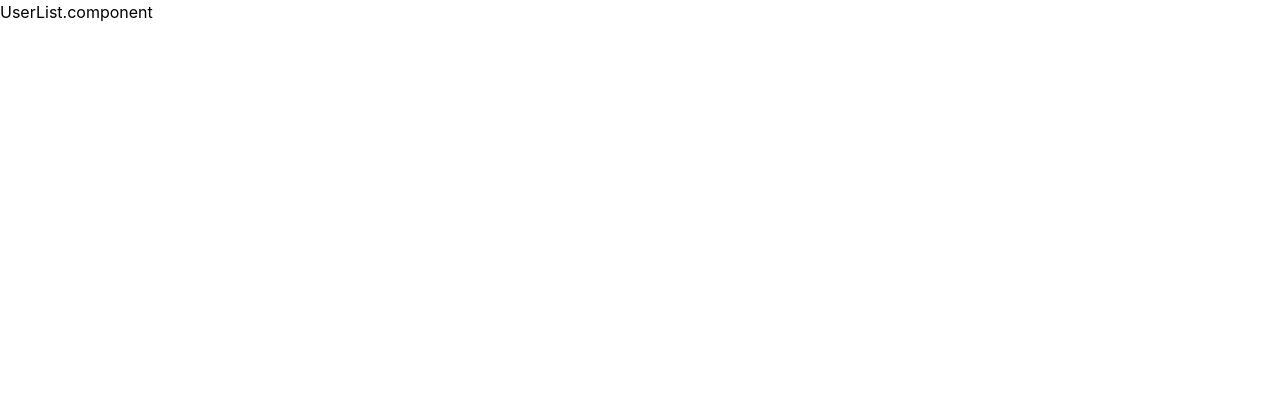
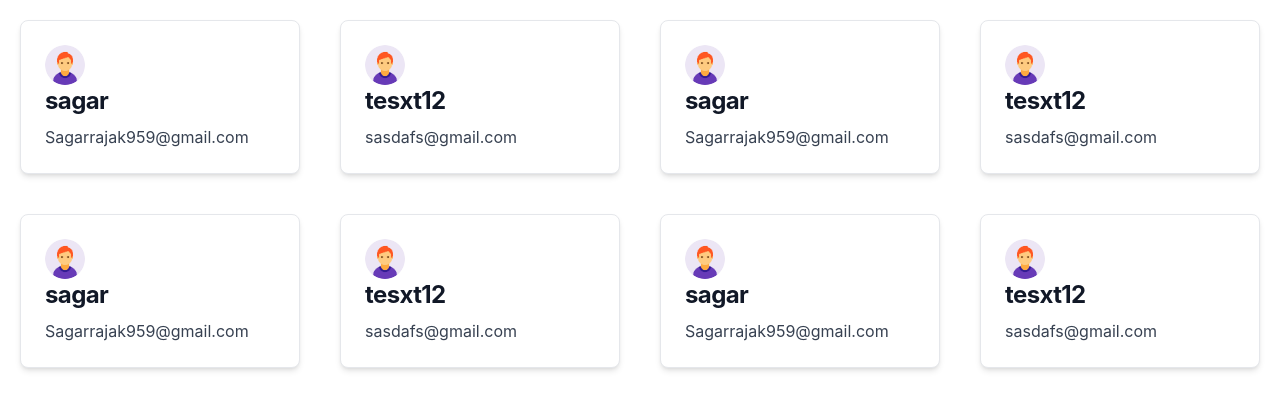
Before and after one commit to sagarrajak/infinite-scroll-frontend, a React (Create React App) app: page /users in a window 1280 px wide. Shown: the top 410 px of the page. Built offline with nearby package versions, Linux system fonts and the light colour scheme.

Commit message:
added dummy route

```diff
--- a/src/App.tsx
+++ b/src/App.tsx
@@ -5,7 +5,9 @@ import AppRouter from './Router';
 
 function App() {
   return (
-    <AppRouter></AppRouter>
+    <div className='container container-auto'>
+      <AppRouter></AppRouter>
+    </div>
   );
 }
 
--- a/src/users/components/UserCard.component.tsx
+++ b/src/users/components/UserCard.component.tsx
@@ -1,7 +1,18 @@
 import React from 'react'
+import { UserInterface } from '../interfaces/user.interface';
+export interface Props {
+  user: UserInterface
+}
 
-export default function UserCardComponent() {
+
+export default function UserCardComponent(props: Props) {
+  const { name, email } = props.user;
+
   return (
-    <div>UserCard</div>
+    <a href="#" className="block p-6 max-w-sm bg-white rounded-lg border border-gray-200 shadow-md hover:bg-gray-100 dark:bg-gray-800 dark:border-gray-700 dark:hover:bg-gray-700">
+      <img className="w-10 h-10 rounded-full" src="/avater.png" alt="Rounded avatar"></img>
+      <h5 className="mb-2 text-2xl font-bold tracking-tight text-gray-900 dark:text-white">{name}</h5>
+      <p className="font-normal text-gray-700 dark:text-gray-400">{email}</p>
+    </a>
   )
 }
--- a/src/users/components/UserList.component.tsx
+++ b/src/users/components/UserList.component.tsx
@@ -1,7 +1,52 @@
 import React from 'react'
+import UserCardComponent from './UserCard.component';
+
+const userList = [
+  {
+    name: "sagar",
+    email: "Sagarrajak959@gmail.com"
+  },
+  {
+    name: "tesxt12",
+    email: "sasdafs@gmail.com"
+  },
+  {
+    name: "sagar",
+    email: "Sagarrajak959@gmail.com"
+  },
+  {
+    name: "tesxt12",
+    email: "sasdafs@gmail.com"
+  },
+  {
+    name: "sagar",
+    email: "Sagarrajak959@gmail.com"
+  },
+  {
+    name: "tesxt12",
+    email: "sasdafs@gmail.com"
+  },
+  {
+    name: "sagar",
+    email: "Sagarrajak959@gmail.com"
+  },
+  {
+    name: "tesxt12",
+    email: "sasdafs@gmail.com"
+  }
+];
+
 
 export default function UserListComponent() {
   return (
-    <div>UserList.component</div>
+    <div className='grid grid-cols-2 md:grid-col-3 sm:grid-cols-4' >
+      {
+        userList.map(user =>
+          <div className='mx-5 my-5'>
+            <UserCardComponent user={user} />
+          </div>
+        )
+      }
+    </div>
   )
 }
--- /dev/null
+++ b/src/users/interfaces/user.interface.ts
@@ -0,0 +1,4 @@
+export interface UserInterface {
+    name: string;
+    email: string;
+}
```
Also changed, not shown: public/avater.png (added).
